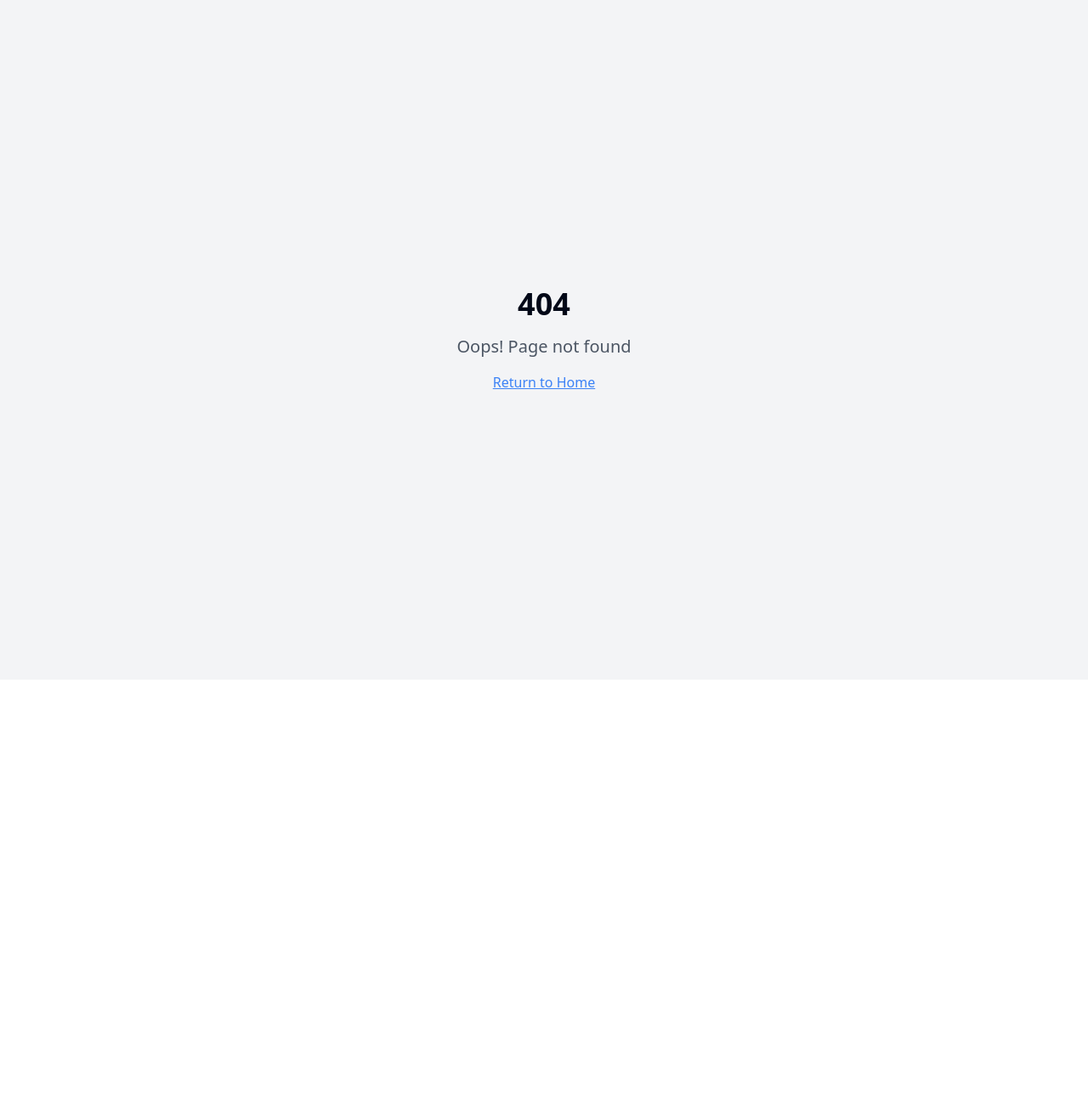
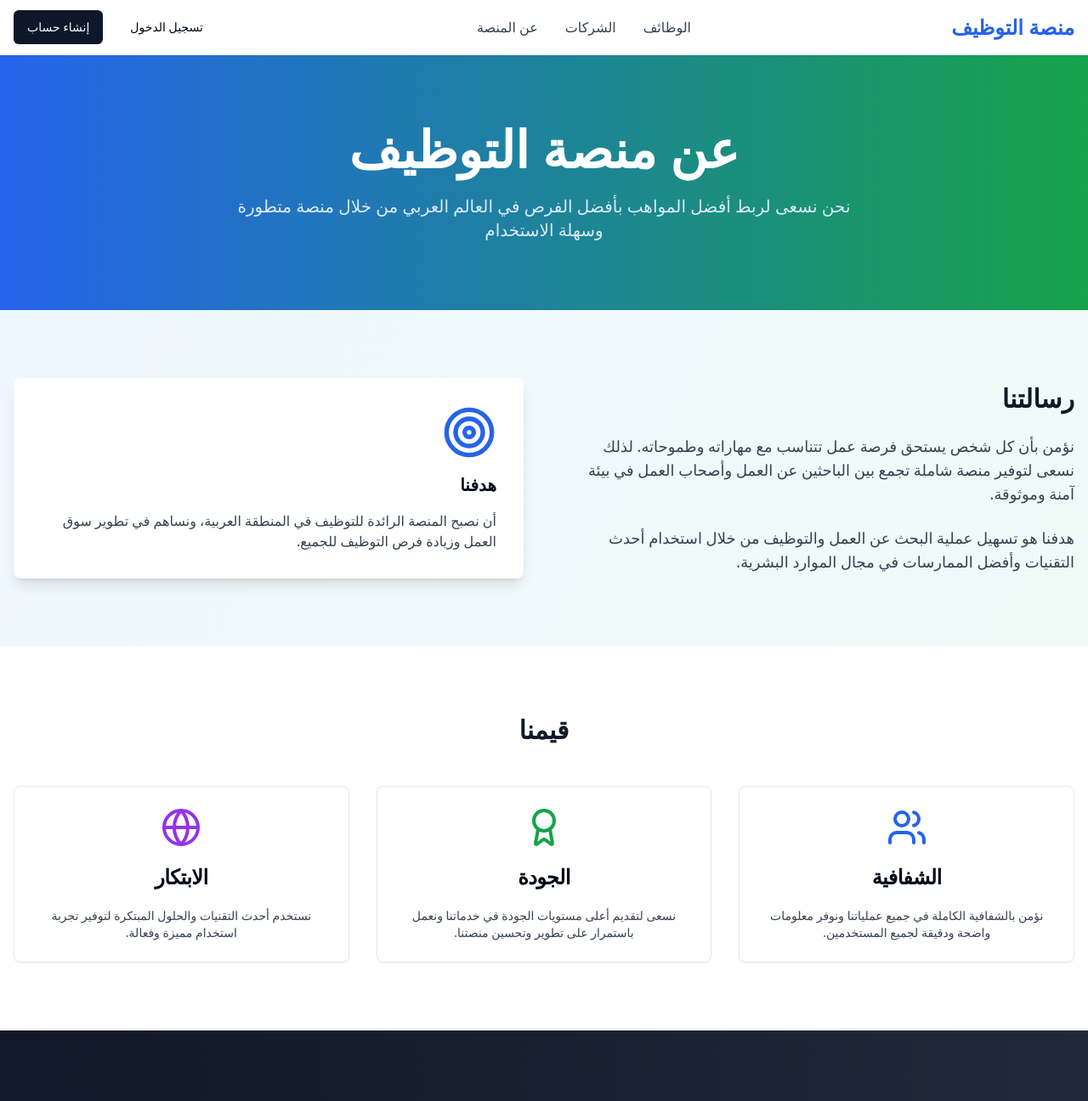
Before and after one commit to AbanoubSamir2811/future-job-seeker-platform, a React (Vite) app: page /about in a window 1280 px wide. Before the commit this address had no page. Shown: the top 1296 px of the page at 85% size. Before the commit the page ends 800 px from the top, so only its background shows below. Built offline with nearby package versions, Linux system fonts and the light colour scheme.

Commit message:
Add About page
Adds an About page accessible from the navbar, providing information about the platform.

```diff
--- a/src/App.tsx
+++ b/src/App.tsx
@@ -16,6 +16,7 @@ import Jobs from "./pages/Jobs";
 import Companies from "./pages/Companies";
 import JobDetail from "./pages/JobDetail";
 import CompanyDetail from "./pages/CompanyDetail";
+import About from "./pages/About";
 
 const queryClient = new QueryClient();
 
@@ -37,6 +38,7 @@ const App = () => (
           <Route path="/job/:id" element={<JobDetail />} />
           <Route path="/companies" element={<Companies />} />
           <Route path="/company/:id" element={<CompanyDetail />} />
+          <Route path="/about" element={<About />} />
           {/* ADD ALL CUSTOM ROUTES ABOVE THE CATCH-ALL "*" ROUTE */}
           <Route path="*" element={<NotFound />} />
         </Routes>
--- /dev/null
+++ b/src/pages/About.tsx
@@ -0,0 +1,184 @@
+
+import { Button } from "@/components/ui/button";
+import { Card, CardContent, CardDescription, CardHeader, CardTitle } from "@/components/ui/card";
+import { Navbar } from "@/components/Navbar";
+import { Users, Target, Award, Globe } from "lucide-react";
+import { Link } from "react-router-dom";
+
+const About = () => {
+  return (
+    <div className="min-h-screen bg-gradient-to-br from-blue-50 to-green-50" dir="rtl">
+      <Navbar />
+
+      <main>
+        {/* Hero Section */}
+        <section className="py-20 bg-gradient-to-r from-blue-600 to-green-600">
+          <div className="container mx-auto px-4 text-center">
+            <h1 className="text-4xl md:text-6xl font-bold text-white mb-6">
+              عن منصة التوظيف
+            </h1>
+            <p className="text-xl text-blue-100 max-w-3xl mx-auto">
+              نحن نسعى لربط أفضل المواهب بأفضل الفرص في العالم العربي من خلال منصة متطورة وسهلة الاستخدام
+            </p>
+          </div>
+        </section>
+
+        {/* Mission Section */}
+        <section className="py-20">
+          <div className="container mx-auto px-4">
+            <div className="grid md:grid-cols-2 gap-12 items-center">
+              <div>
+                <h2 className="text-3xl font-bold text-gray-900 mb-6">رسالتنا</h2>
+                <p className="text-lg text-gray-700 mb-6">
+                  نؤمن بأن كل شخص يستحق فرصة عمل تتناسب مع مهاراته وطموحاته. لذلك نسعى لتوفير منصة شاملة تجمع بين الباحثين عن العمل وأصحاب العمل في بيئة آمنة وموثوقة.
+                </p>
+                <p className="text-lg text-gray-700">
+                  هدفنا هو تسهيل عملية البحث عن العمل والتوظيف من خلال استخدام أحدث التقنيات وأفضل الممارسات في مجال الموارد البشرية.
+                </p>
+              </div>
+              <div className="bg-white p-8 rounded-lg shadow-lg">
+                <Target className="w-16 h-16 text-blue-600 mb-4" />
+                <h3 className="text-xl font-semibold mb-4">هدفنا</h3>
+                <p className="text-gray-700">
+                  أن نصبح المنصة الرائدة للتوظيف في المنطقة العربية، ونساهم في تطوير سوق العمل وزيادة فرص التوظيف للجميع.
+                </p>
+              </div>
+            </div>
+          </div>
+        </section>
+
+        {/* Values Section */}
+        <section className="py-20 bg-white">
+          <div className="container mx-auto px-4">
+            <h2 className="text-3xl font-bold text-center text-gray-900 mb-12">قيمنا</h2>
+            <div className="grid md:grid-cols-3 gap-8">
+              <Card>
+                <CardHeader className="text-center">
+                  <Users className="w-12 h-12 text-blue-600 mx-auto mb-4" />
+                  <CardTitle>الشفافية</CardTitle>
+                </CardHeader>
+                <CardContent>
+                  <CardDescription className="text-center text-gray-700">
+                    نؤمن بالشفافية الكاملة في جميع عملياتنا ونوفر معلومات واضحة ودقيقة لجميع المستخدمين.
+                  </CardDescription>
+                </CardContent>
+              </Card>
+
+              <Card>
+                <CardHeader className="text-center">
+                  <Award className="w-12 h-12 text-green-600 mx-auto mb-4" />
+                  <CardTitle>الجودة</CardTitle>
+                </CardHeader>
+                <CardContent>
+                  <CardDescription className="text-center text-gray-700">
+                    نسعى لتقديم أعلى مستويات الجودة في خدماتنا ونعمل باستمرار على تطوير وتحسين منصتنا.
+                  </CardDescription>
+                </CardContent>
+              </Card>
+
+              <Card>
+                <CardHeader className="text-center">
+                  <Globe className="w-12 h-12 text-purple-600 mx-auto mb-4" />
+                  <CardTitle>الابتكار</CardTitle>
+                </CardHeader>
+                <CardContent>
+                  <CardDescription className="text-center text-gray-700">
+                    نستخدم أحدث التقنيات والحلول المبتكرة لتوفير تجربة استخدام مميزة وفعالة.
+                  </CardDescription>
+                </CardContent>
+              </Card>
+            </div>
+          </div>
+        </section>
+
+        {/* Statistics Section */}
+        <section className="py-20 bg-gradient-to-r from-gray-900 to-gray-800">
+          <div className="container mx-auto px-4">
+            <h2 className="text-3xl font-bold text-center text-white mb-12">إنجازاتنا</h2>
+            <div className="grid md:grid-cols-4 gap-8 text-center">
+              <div>
+                <div className="text-4xl font-bold text-blue-400 mb-2">10,000+</div>
+                <div className="text-gray-300">باحث عن عمل</div>
+              </div>
+              <div>
+                <div className="text-4xl font-bold text-green-400 mb-2">5,000+</div>
+                <div className="text-gray-300">وظيفة متاحة</div>
+              </div>
+              <div>
+                <div className="text-4xl font-bold text-purple-400 mb-2">1,500+</div>
+                <div className="text-gray-300">شركة شريكة</div>
+              </div>
+              <div>
+                <div className="text-4xl font-bold text-yellow-400 mb-2">95%</div>
+                <div className="text-gray-300">نسبة رضا المستخدمين</div>
+              </div>
+            </div>
+          </div>
+        </section>
+
+        {/* Call to Action */}
+        <section className="py-20 bg-gradient-to-r from-blue-600 to-green-600">
+          <div className="container mx-auto px-4 text-center">
+            <h2 className="text-3xl font-bold text-white mb-6">
+              انضم إلينا اليوم
+            </h2>
+            <p className="text-xl text-blue-100 mb-8 max-w-2xl mx-auto">
+              ابدأ رحلتك المهنية معنا واكتشف الفرص اللامحدودة في سوق العمل
+            </p>
+            <div className="flex flex-col md:flex-row gap-4 justify-center">
+              <Button asChild size="lg" className="bg-white text-blue-600 hover:bg-gray-100">
+                <Link to="/register-candidate">سجل كباحث عن عمل</Link>
+              </Button>
+              <Button asChild size="lg" variant="outline" className="text-white border-white hover:bg-white hover:text-blue-600">
+                <Link to="/register-employer">سجل كصاحب عمل</Link>
+              </Button>
+            </div>
+          </div>
+        </section>
+      </main>
+
+      {/* Footer */}
+      <footer className="bg-gray-900 text-white py-12">
+        <div className="container mx-auto px-4">
+          <div className="grid md:grid-cols-4 gap-8">
+            <div>
+              <h3 className="text-xl font-bold mb-4">منصة التوظيف</h3>
+              <p className="text-gray-400">
+                أفضل منصة للبحث عن الوظائف والمواهب في العالم العربي
+              </p>
+            </div>
+            <div>
+              <h4 className="font-semibold mb-4">روابط سريعة</h4>
+              <ul className="space-y-2 text-gray-400">
+                <li><Link to="/jobs" className="hover:text-white">الوظائف</Link></li>
+                <li><Link to="/companies" className="hover:text-white">الشركات</Link></li>
+                <li><Link to="/about" className="hover:text-white">عن المنصة</Link></li>
+              </ul>
+            </div>
+            <div>
+              <h4 className="font-semibold mb-4">للباحثين</h4>
+              <ul className="space-y-2 text-gray-400">
+                <li><Link to="/register-candidate" className="hover:text-white">إنشاء حساب</Link></li>
+                <li><a href="#" className="hover:text-white">نصائح السيرة الذاتية</a></li>
+                <li><a href="#" className="hover:text-white">دليل المهنة</a></li>
+              </ul>
+            </div>
+            <div>
+              <h4 className="font-semibold mb-4">لأصحاب العمل</h4>
+              <ul className="space-y-2 text-gray-400">
+                <li><Link to="/register-employer" className="hover:text-white">إنشاء حساب</Link></li>
+                <li><Link to="/post-job" className="hover:text-white">نشر وظيفة</Link></li>
+                <li><a href="#" className="hover:text-white">الأسعار</a></li>
+              </ul>
+            </div>
+          </div>
+          <div className="border-t border-gray-800 mt-8 pt-8 text-center text-gray-400">
+            <p>&copy; 2024 منصة التوظيف. جميع الحقوق محفوظة.</p>
+          </div>
+        </div>
+      </footer>
+    </div>
+  );
+};
+
+export default About;
```
